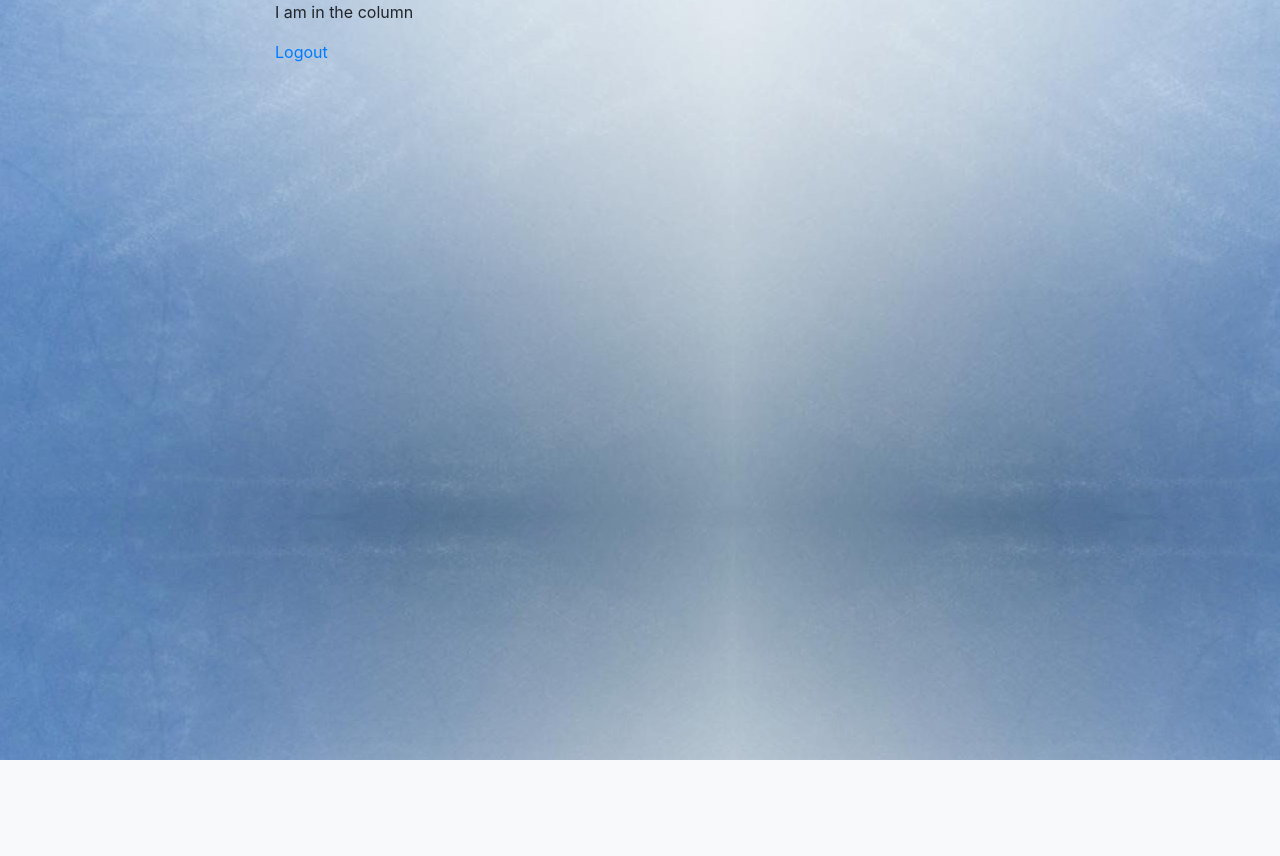
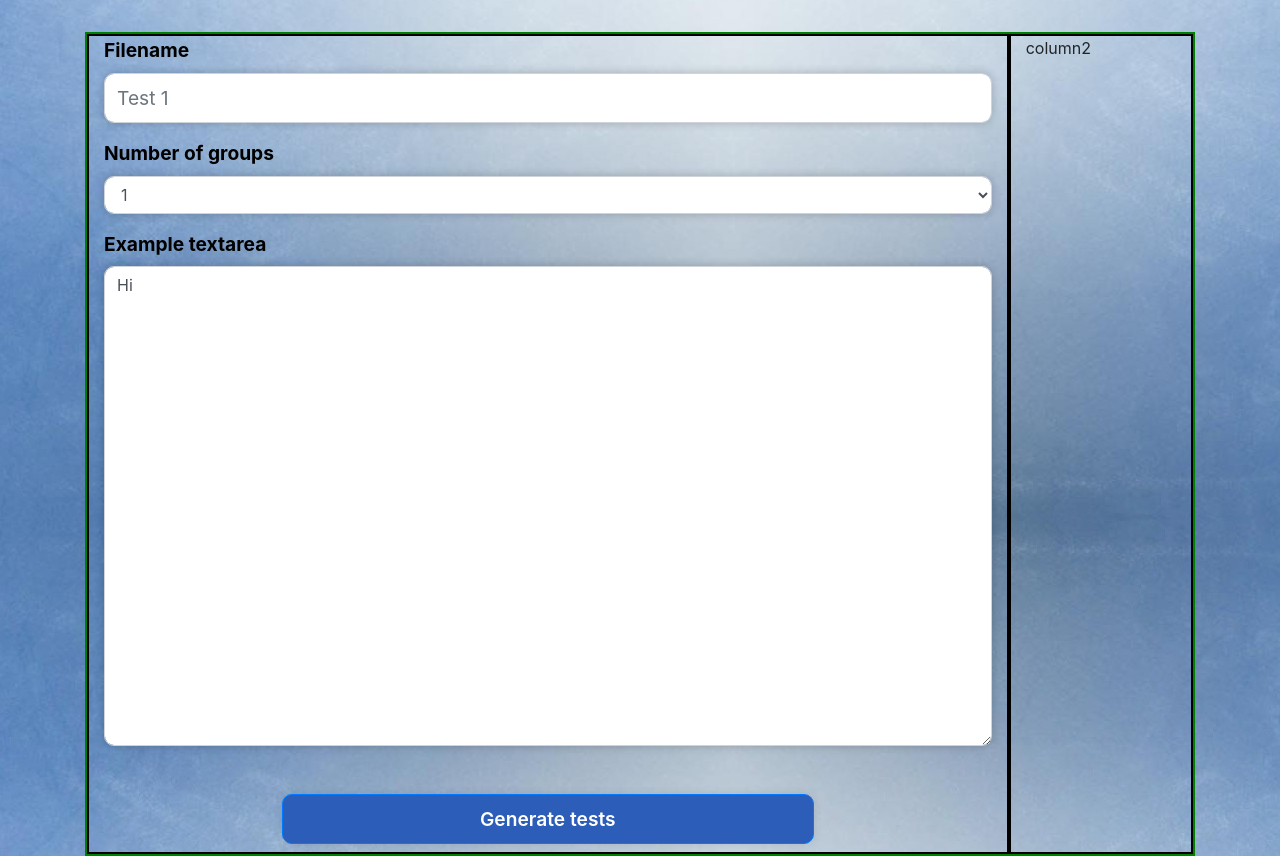
Before and after one commit to piotrw777/FinalProject_cs50, a Flask app: page / in a window 1280 px wide. Shown: the part 56-912 px from the top of the page. Before the commit the page ends 816 px from the top, so only its background shows below. Run offline with Flask 3, Linux system fonts and the light colour scheme; a user stored in the database is signed in; style sheets or scripts are compiled from the project's sources; some libraries are stand-ins or nearby versions.

Commit message:
Main form created

```diff
--- a/app.py
+++ b/app.py
@@ -12,6 +12,11 @@ from dotenv import load_dotenv
 from sqlalchemy import event
 from sqlalchemy.sql import text
 
+from pylatex import Document, Section, Subsection, Command, Package
+from pylatex.document import Document
+from pylatex.utils import NoEscape
+
+from datetime import datetime
 
 # from datetime import datetime
 # load ENVS from .env file
@@ -134,5 +139,65 @@ def register():
     else:
         return render_template("register.html")
 
+
+@app.route("/generate", methods=["GET", "POST"])
+def generate():
+    """generate tests"""
+    if request.method == "POST":
+
+        # get variables from the form
+        latex_code = request.form.get("latex_code")
+
+        # Get the filename from the form
+        filename = request.form.get("filename")
+
+        # Get the filename of the generated PDF file
+
+        # Create a PDF document
+        doc = Document()
+
+        # Add necessary packages
+        doc.packages.append(Package('amsmath'))
+        doc.packages.append(Package('amssymb'))
+        doc.packages.append(Package('amsfonts'))
+        doc.packages.append(Package('mathtools'))
+        doc.packages.append(Package('bm'))
+
+        # Add the LaTeX code to the document
+        doc.append(NoEscape(latex_code))
+
+
+        # Get the current date and time
+        now = datetime.now()
+
+        # Format the date and time as a string
+        date_str = now.strftime('%Y-%m-%d_%H-%M-%S')
+
+
+        # Generate PDF
+        try:
+            doc.generate_pdf(filename, clean_tex=False)
+        except Exception as e:
+            # There was an error generating the PDF, so redirect the user to the error page
+            return redirect('/error')
+
+        # Get the filename of the generated PDF file
+        #pdf_filename = f'{fname}.pdf'
+
+        # Get the size of the generated PDF file
+        #pdf_size = os.stat(pdf_filename).st_size
+
+        # Get the modification time of the generated PDF file
+        #pdf_date = datetime.fromtimestamp(os.path.getmtime(pdf_filename)).strftime('%Y-%m-%d %H:%M:%S')
+
+        # Render the success template with the link to the PDF file and the file size and date
+        #return render_template('success.html', pdf_filename=pdf_filename, pdf_size=pdf_size, pdf_date=pdf_date)
+
+
+        return render_template("tests.html", latex_code = latex_code)
+    else:
+        return render_template("tests.html")
+
+
 if __name__ == '__main__':
     app.run(debug=True)
--- a/static/styles.scss
+++ b/static/styles.scss
@@ -154,3 +154,25 @@ button[type="submit"]:hover {
 .navbar-nav {
   margin-left: auto;
 }
+
+.col-lg-10 {
+  border: 2px;
+  border-color: black;
+}
+
+.col-md-12 {
+  border: 2px;
+  border-color: black;
+  border-style:solid;
+}
+
+.row {
+  border: 2px;
+  border-color: green;
+  border-style:solid;
+  margin-top: 2em;
+  }
+
+#exampleFormControlTextarea1 {
+  height: 30em;
+}
--- a/templates/index.html
+++ b/templates/index.html
@@ -5,10 +5,36 @@
 {% endblock %}
 
 {% block main %}
-<div class="row justify-content-center">
-  <div class="col-md-8">
-    <p>I am in the column {{name}}</p>
-    <a href="/logout">Logout</a>
+<div class="container">
+  <div class="row">
+    <div class="col-lg-10 col-md-12">
+      <form action="/generate" method="post">
+        <div class="form-group">
+          <label for="filename">Filename</label>
+          <input type="text" class="form-control" id="filename" placeholder="Test 1" name="filename">
+        </div>
+        <div class="form-group">
+          <label for="exampleFormControlSelect1">Number of groups</label>
+          <select class="form-control" id="exampleFormControlSelect1">
+            <option>1</option>
+            <option>2</option>
+            <option>3</option>
+            <option>4</option>
+            <option>5</option>
+          </select>
+        </div>
+        <div class="form-group">
+          <label for="exampleFormControlTextarea1">Example textarea</label>
+          <textarea class="form-control" id="exampleFormControlTextarea1" rows="3" name="latex_code">Hi
+          </textarea>
+        </div>
+        <button type="submit" class="btn btn-primary mb-2">Generate tests</button>
+      </form>
+   </div>
+   <div class="col-lg-2 col-md-12">
+      column2
+   </div>
+
   </div>
 </div>
 
```
Also changed, not shown: templates/tests.html (added, +11 -0 lines).
